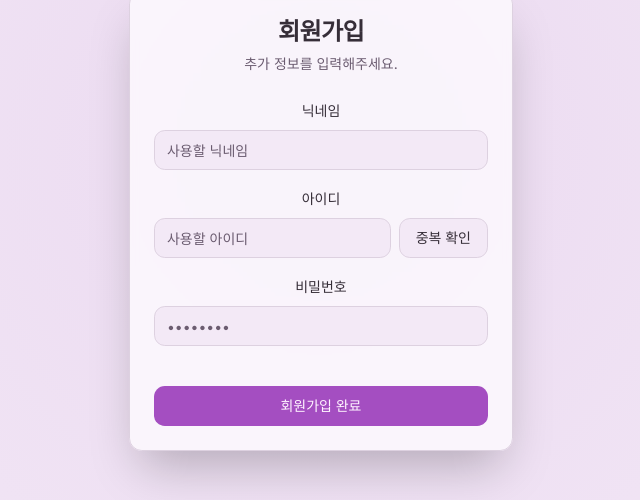
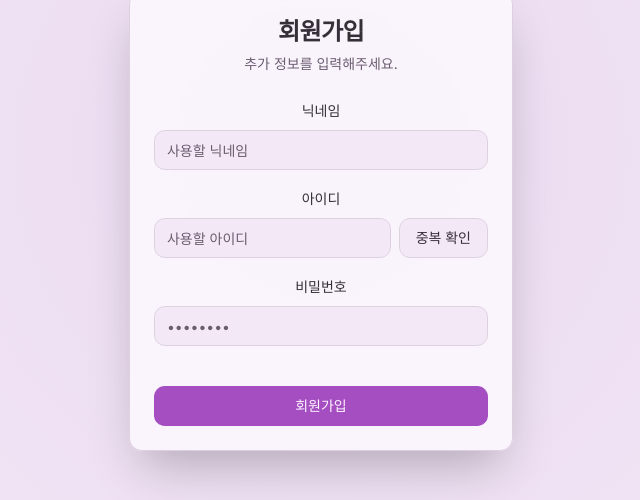
Before and after one commit to ShirakamiCocoa6078/segament, a Next.js app: page /signup in a window 1280 px wide. Shown: the part 249-749 px from the top of the page, without its empty margins (319-959 px from the left). Built offline with nearby package versions, Linux system fonts and the light colour scheme.

Commit message:
회원가입 로직 수정 및 아이디 중복 확인 로직 수정

```diff
--- a/src/app/api/auth/check-username/route.ts
+++ b/src/app/api/auth/check-username/route.ts
@@ -6,16 +6,22 @@ const prisma = new PrismaClient();
 export async function POST(req: Request) {
     try {
         const { username } = await req.json();
-    if (!username) {
-      return NextResponse.json({ error: 'Username is required' }, { status: 400 });
+
+        if (!username || typeof username !== 'string') {
+            return NextResponse.json({ error: '아이디를 입력해주세요.' }, { status: 400 });
         }
 
-    const existingUser = await prisma.user.findUnique({
-      where: { username },
+        const existingUser = await prisma.user.findFirst({
+            where: {
+                username: username,
+            },
         });
 
+        // existingUser가 존재하면 isAvailable은 false, 존재하지 않으면 true를 반환
         return NextResponse.json({ isAvailable: !existingUser });
+
     } catch (error) {
-    return NextResponse.json({ error: 'Internal server error' }, { status: 500 });
+        console.error("아이디 중복 확인 오류:", error);
+        return NextResponse.json({ error: '서버 내부 오류가 발생했습니다.' }, { status: 500 });
     }
 }
--- a/src/components/auth/signup-form.tsx
+++ b/src/components/auth/signup-form.tsx
@@ -5,7 +5,6 @@ import { useForm } from "react-hook-form";
 import * as z from "zod";
 import { useRouter, useSearchParams } from "next/navigation";
 import { signIn } from "next-auth/react";
-
 import { Button } from "@/components/ui/button";
 import { Form, FormControl, FormField, FormItem, FormLabel, FormMessage } from "@/components/ui/form";
 import { Input } from "@/components/ui/input";
@@ -38,7 +37,7 @@ export function SignupForm() {
 
   const form = useForm<z.infer<typeof formSchema>>({
     resolver: zodResolver(formSchema),
-    mode: 'onChange', // 유효성 검사 모드 변경
+    mode: 'onChange',
     defaultValues: {
       email: searchParams.get("email") || "",
       name: searchParams.get("name") || "",
@@ -58,6 +57,7 @@ export function SignupForm() {
     const username = form.getValues("username");
     if (username.length < 4) {
         form.setError("username", { message: "아이디는 4자 이상이어야 합니다." });
+        triggerShake('username');
         return;
     }
     setUsernameStatus('checking');
@@ -80,36 +80,30 @@ export function SignupForm() {
     }
   }
 
-  // 1. react-hook-form의 유효성 검사를 통과했을 때만 실행될 함수
   const onValidSubmit = (values: z.infer<typeof formSchema>) => {
-    // 2. 아이디 중복 확인이 완료되었는지 최종 체크
     if (usernameStatus !== 'available') {
       triggerShake('check-button');
       toast({ variant: "destructive", title: "아이디 중복 확인 필요", description: "아이디 중복 확인을 해주세요." });
       return;
     }
 
-    // 3. 모든 검사를 통과하면 서버로 데이터를 전송
-    toast({ title: "회원가입 중...", description: "잠시만 기다려주세요." });
     startTransition(async () => {
       try {
         const result = await completeSignUp(values);
-        if (result.error) {
-          throw new Error(result.error);
-        }
+        if (result.error) throw new Error(result.error);
+
         toast({ title: "회원가입 성공", description: "로그인을 진행합니다." });
         signIn("google", { callbackUrl: "/dashboard" });
       } catch (error: any) {
         toast({
           variant: "destructive",
           title: "회원가입 실패",
-          description: error.message || "다시 시도해주세요.",
+          description: error.message,
         });
       }
     });
   };
 
-  // react-hook-form 유효성 검사 실패 시 실행될 함수
   const onInvalidSubmit = (errors: any) => {
     const errorField = Object.keys(errors)[0] as ShakeTarget;
     triggerShake(errorField);
@@ -122,8 +116,7 @@ export function SignupForm() {
         <CardDescription>추가 정보를 입력해주세요.</CardDescription>
       </CardHeader>
       <Form {...form}>
-        {/* 4. form.handleSubmit을 사용하여 제출 로직을 연결합니다. */}
-        <form onSubmit={form.handleSubmit(onValidSubmit, onInvalidSubmit)} className="space-y-4">
+        <form onSubmit={form.handleSubmit(onValidSubmit, onInvalidSubmit)} className="space-y-4" noValidate>
           <CardContent className="space-y-4">
             <FormField
               control={form.control}
@@ -132,7 +125,7 @@ export function SignupForm() {
                 <FormItem>
                   <FormLabel>닉네임</FormLabel>
                   <FormControl>
-                    <Input placeholder="사용할 닉네임" {...field} disabled={isPending} className={cn(shakeKey > 0 && shakeTarget === 'nickname' && 'shake border-red-500/50')} />
+                    <Input placeholder="사용할 닉네임" {...field} className={cn(shakeKey > 0 && shakeTarget === 'nickname' && 'shake border-red-500/50')} />
                   </FormControl>
                   <FormMessage />
                 </FormItem>
@@ -146,9 +139,9 @@ export function SignupForm() {
                   <FormLabel>아이디</FormLabel>
                   <div className="flex gap-2">
                     <FormControl>
-                      <Input placeholder="사용할 아이디" {...field} onChange={(e) => { field.onChange(e); setUsernameStatus('idle'); }} disabled={isPending} className={cn(shakeKey > 0 && shakeTarget === 'username' && 'shake border-red-500/50')} />
+                      <Input placeholder="사용할 아이디" {...field} onChange={(e) => { field.onChange(e); setUsernameStatus('idle'); }} className={cn(shakeKey > 0 && shakeTarget === 'username' && 'shake border-red-500/50')} />
                     </FormControl>
-                    <Button type="button" variant="outline" onClick={handleCheckUsername} disabled={usernameStatus === 'checking' || isPending} className={cn(shakeKey > 0 && shakeTarget === 'check-button' && 'shake bg-red-500/10 border-red-500/50')}>
+                    <Button type="button" variant="outline" onClick={handleCheckUsername} disabled={usernameStatus === 'checking'} className={cn(shakeKey > 0 && shakeTarget === 'check-button' && 'shake bg-red-500/10 border-red-500/50')}>
                       {usernameStatus === 'checking' ? <Loader2 className="h-4 w-4 animate-spin" /> : "중복 확인"}
                     </Button>
                   </div>
@@ -165,7 +158,7 @@ export function SignupForm() {
                 <FormItem>
                   <FormLabel>비밀번호</FormLabel>
                   <FormControl>
-                    <Input type="password" placeholder="••••••••" {...field} disabled={isPending} className={cn(shakeKey > 0 && shakeTarget === 'password' && 'shake border-red-500/50')} />
+                    <Input type="password" placeholder="••••••••" {...field} className={cn(shakeKey > 0 && shakeTarget === 'password' && 'shake border-red-500/50')} />
                   </FormControl>
                   <FormMessage />
                 </FormItem>
@@ -173,10 +166,9 @@ export function SignupForm() {
             />
           </CardContent>
           <CardFooter>
-            {/* 5. 버튼의 type을 "submit"으로 변경합니다. */}
-            <Button type="submit" className="w-full" disabled={isPending}>
+            <Button type="submit" className="w-full">
               {isPending && <Loader2 className="animate-spin mr-2" />}
-              {isPending ? '가입 진행 중...' : '회원가입 완료'}
+              {isPending ? '가입 진행 중...' : '회원가입'}
             </Button>
           </CardFooter>
         </form>
```
Lines whose indentation alone changed are shown as unchanged.
